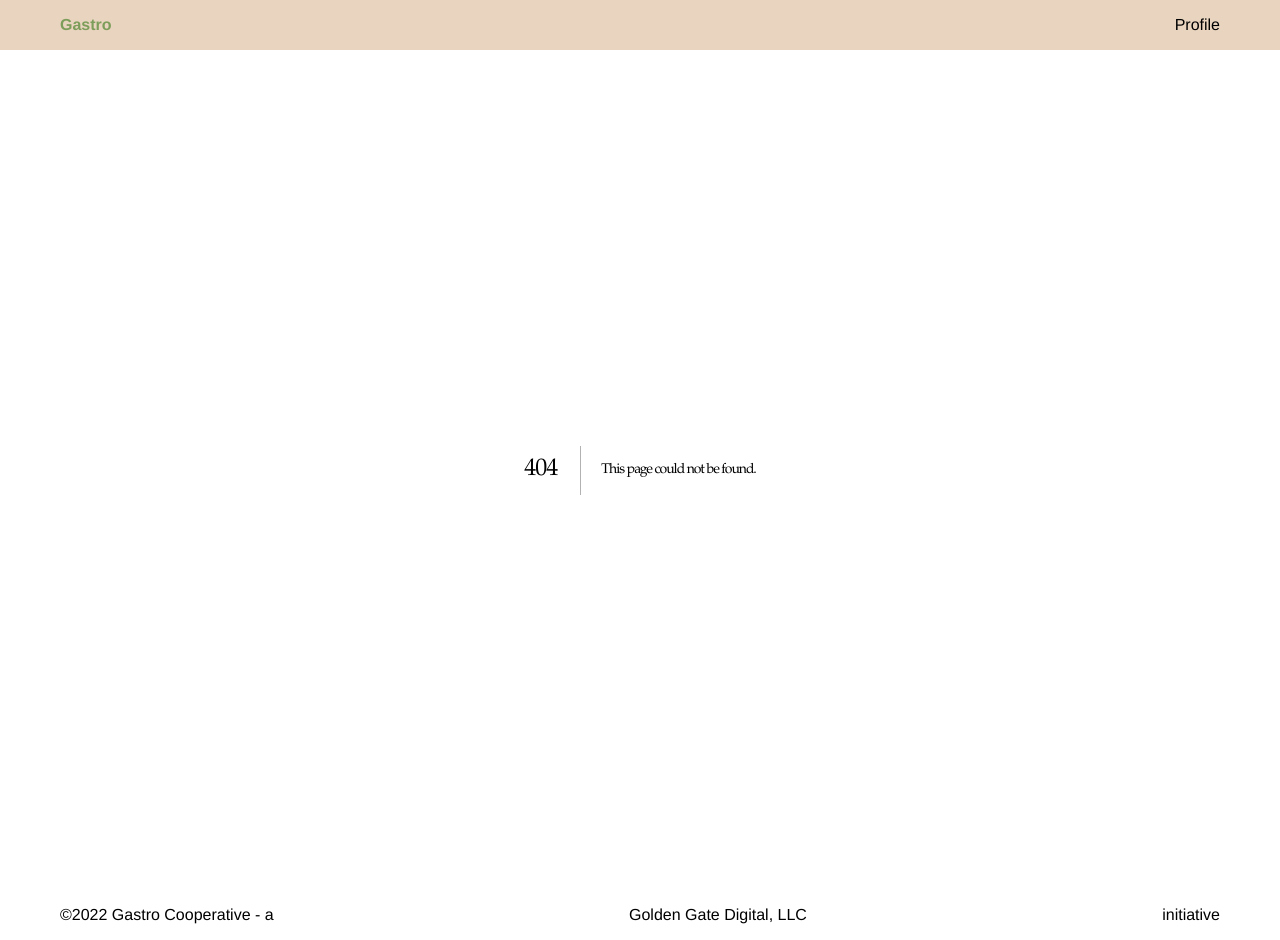
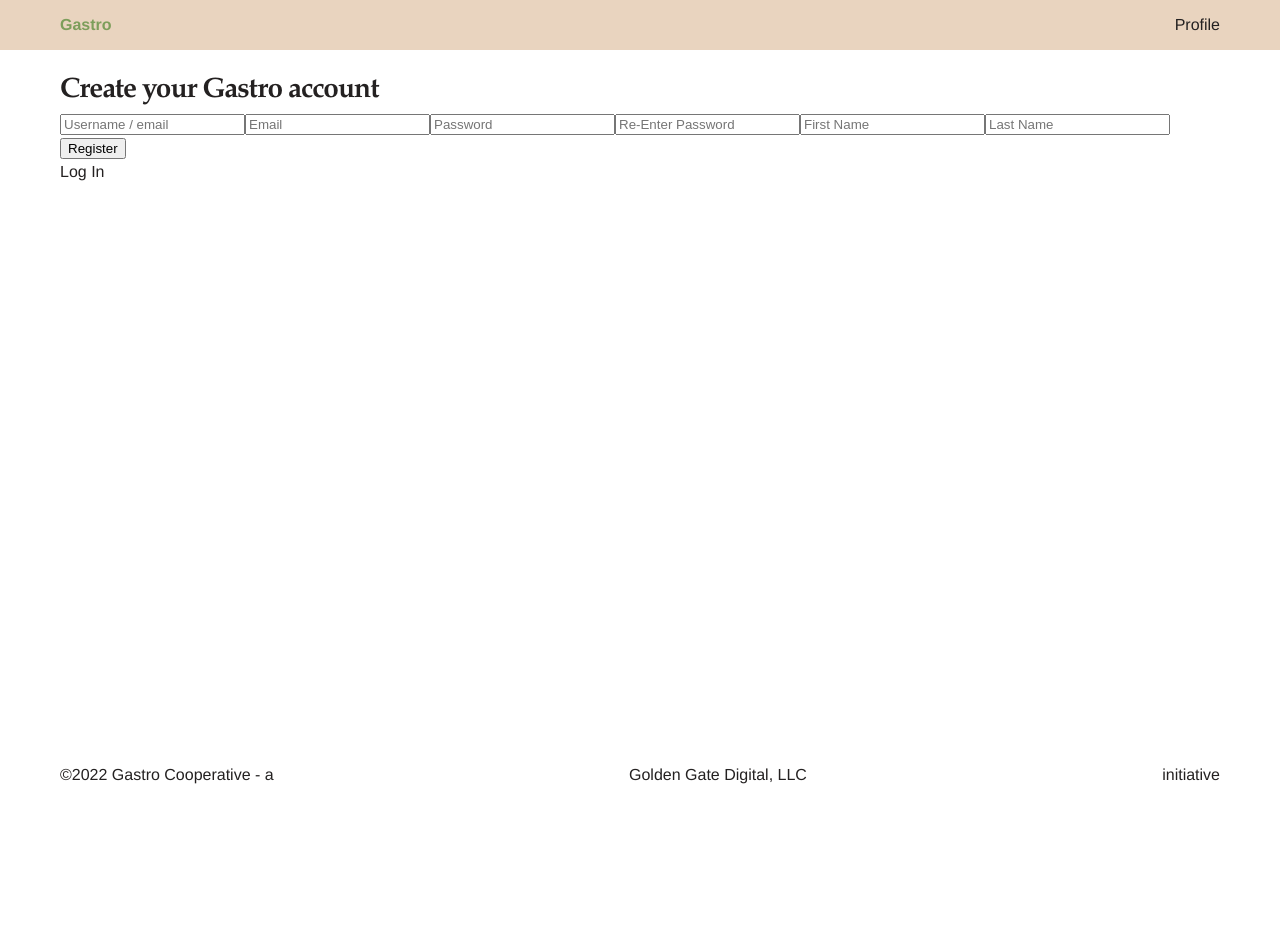
Before and after one commit to gastrowiki/gastro-web, a Next.js app: page /signup in a window 1280 px wide. Before the commit this address had no page. After the commit the page ends 800 px from the top, so only its background shows below. Built offline with nearby package versions, Linux system fonts and the light colour scheme.

Commit message:
consume fieldErrors

```diff
--- a/pages/register.tsx
+++ b/pages/signup.tsx
@@ -1,11 +1,13 @@
 import { NextPage } from "next";
 import Head from "next/head";
 
-const RegisterPage: NextPage = () => {
+import { SignupPanel } from 'auth'
+
+const SignupPage: NextPage = () => {
   return (
     <>
       <Head>
-        <title>RegisterPage the Gastro Cooperative</title>
+        <title>SignupPage the Gastro Cooperative</title>
         <meta
           name="description"
           content="A living history of the world's food written by its people"
@@ -13,9 +15,9 @@ const RegisterPage: NextPage = () => {
         <link rel="icon" href="/favicon.ico" />
       </Head>
 
-      <h1>RegisterPage</h1>
+      <SignupPanel />
     </>
   );
 };
 
-export default RegisterPage;
+export default SignupPage;
--- a/src/auth/index.ts
+++ b/src/auth/index.ts
@@ -1,2 +1,3 @@
 export { userCurrentUser } from './userContextProvider'
 export { default as LoginPanel } from './loginPanel'
+export { default as SignupPanel } from './signupPanel'
--- a/src/auth/loginPanel.tsx
+++ b/src/auth/loginPanel.tsx
@@ -1,5 +1,6 @@
 import React from "react";
-import { Formik, Form, Field } from "formik";
+import Link from "next/link";
+import { Formik, FormikHelpers, Form, Field } from "formik";
 import { useRouter } from "next/router";
 import { server } from "common/utils";
 
@@ -11,14 +12,15 @@ const LoginPanel = () => {
   const { login } = userCurrentUser();
   const { redirect } = router.query;
 
-  const handleSubmit = async (credentials: ILoginUser) => {
+  const handleSubmit = async (
+    credentials: ILoginUser,
+    { setFieldError }: FormikHelpers<ILoginUser>
+  ) => {
     try {
       await login(credentials);
-      if (redirect && typeof redirect === "string") {
-        router.push(redirect);
-      }
-    } catch (error) {
-      console.log(error);
+      router.push(typeof redirect === "string" ? redirect : "/");
+    } catch (error: any) {
+      setFieldError("username", error);
     }
   };
 
@@ -39,7 +41,9 @@ const LoginPanel = () => {
           <button type="submit">Login</button>
         </Form>
       </Formik>
-      <button onClick={handleClick}>Protected Route</button>
+      <Link href="/signup">
+        <a>Create a new account</a>
+      </Link>
     </>
   );
 };
--- /dev/null
+++ b/src/auth/signupPanel.tsx
@@ -0,0 +1,64 @@
+import React from "react";
+import Link from "next/link";
+import { Formik, FormikHelpers, Form, Field } from "formik";
+import { useRouter } from "next/router";
+
+import { userCurrentUser } from "auth";
+import { IRegisterUser } from "./auth.types";
+
+const RegisterPanel = () => {
+  const router = useRouter();
+  const { register } = userCurrentUser();
+  const { redirect } = router.query;
+
+  const handleSubmit = async (
+    credentials: IRegisterUser,
+    { setErrors, setFieldError }: FormikHelpers<IRegisterUser>
+  ) => {
+    register(credentials)
+      .then(() => router.push(typeof redirect === "string" ? redirect : "/"))
+      .catch(({ message, fieldErrors }) => {
+        if (fieldErrors) {
+          setErrors(fieldErrors);
+        } else {
+          setFieldError("username", message);
+        }
+      });
+  };
+
+  return (
+    <>
+      <Formik
+        initialValues={{
+          username: "",
+          email: "",
+          password: "",
+          password_verification: "",
+          givenName: "",
+          familyName: "",
+        }}
+        onSubmit={handleSubmit}
+      >
+        <Form>
+          <h2>Create your Gastro account</h2>
+          <Field type="text" name="username" placeholder="Username / email" />
+          <Field type="email" name="email" placeholder="Email" />
+          <Field type="password" name="password" placeholder="Password" />
+          <Field
+            type="password"
+            name="password_verification"
+            placeholder="Re-Enter Password"
+          />
+          <Field type="text" name="givenName" placeholder="First Name" />
+          <Field type="text" name="familyName" placeholder="Last Name" />
+          <button type="submit">Register</button>
+        </Form>
+      </Formik>
+      <Link href="/login">
+        <a>Log In</a>
+      </Link>
+    </>
+  );
+};
+
+export default RegisterPanel;
--- a/src/common/utils/server.ts
+++ b/src/common/utils/server.ts
@@ -1,7 +1,13 @@
 type MethodType = "GET" | "POST" | "PUT" | "DELETE";
 
-const serverRequest = async <T>(method: MethodType, path: string, body?: any) => {
-  const response = await fetch(`${process.env.NEXT_PUBLIC_API_URL}/api/v1${path}`, {
+const serverRequest = async <T>(
+  method: MethodType,
+  path: string,
+  body?: any
+) => {
+  const response = await fetch(
+    `${process.env.NEXT_PUBLIC_API_URL}/api/v1${path}`,
+    {
       body: JSON.stringify(body),
       method,
       headers: {
@@ -9,12 +15,15 @@ const serverRequest = async <T>(method: MethodType, path: string, body?: any) =>
         "Content-Type": "application/json",
       },
       credentials: "include",
-  });
-  if (response.status >= 400) {
-    throw new Error(await response.text());
     }
+  );
+  if (response.ok) {
     return response.json() as Promise<T>;
   }
+  const json = await response.json();
+  console.log(json)
+  throw json as Promise<Error>;
+};
 
 export default {
   GET: <T>(path: string) => serverRequest<T>("GET", path),
```
Lines whose indentation alone changed are shown as unchanged.
